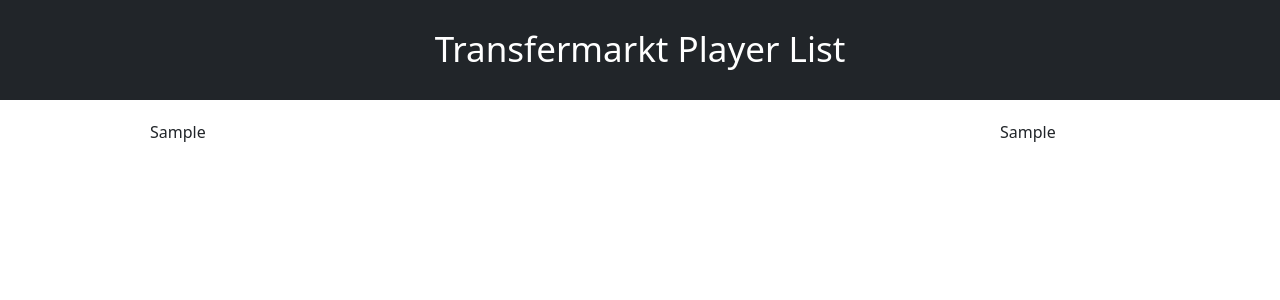
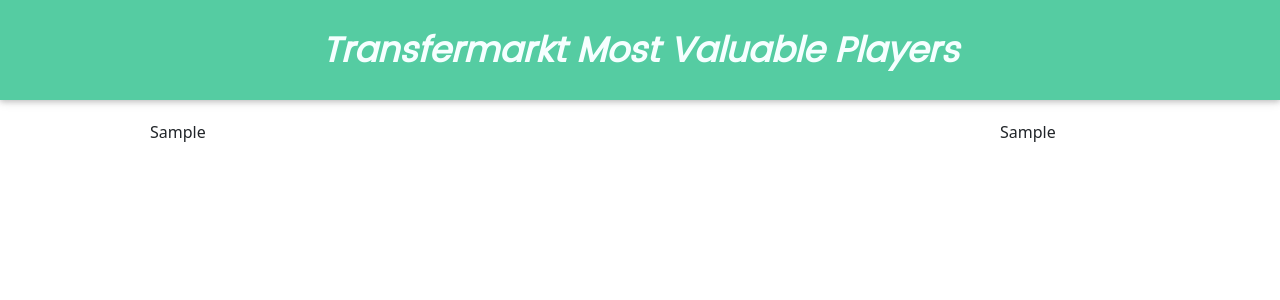
Before and after one commit to whxogus215/FootballPlayerWebCrawling, a Flask app: template templates/result.html in a window 1280 px wide. Shown: the top 300 px of the page. Run offline with Flask 2, Linux system fonts and the light colour scheme; the template is opened without the code that fills it: most values are stand-ins (such as "Sample title", 1, 10 or a date in 2020).

Commit message:
result.html 스타일 변경 및 폰트 추가

```diff
--- a/app.py
+++ b/app.py
@@ -10,20 +10,24 @@
 
 @app.route("/result", methods=['POST'])
 def show_result():
-    num = request.form["listnum"]
-    typeList = request.form.getlist('type')
-    pos = request.form['position']
-    sort = request.form['sorting']
+    num = request.form["listNum"]
+    # 입력 값 없으면 그냥 index 반환
+    if num == "" or num is None:
+        return render_template('index.html')
+    else:
+        typeList = request.form.getlist('type')
+        pos = request.form['position']
+        sort = request.form['sorting']
 
-    df = tf.show_valueList(num, typeList, pos)
-    df = tf.sort_valueList(sort)
+        df = tf.show_valueList(num, typeList, pos)
+        df = tf.sort_valueList(sort)
 
-    df_html = df.to_html(justify='left', classes='table')
+        df_html = df.to_html(justify='left', classes='table')
 
-    nf = tf.show_nationList()
-    nf_html = nf.to_html(index=False, justify='left',classes='table')
+        nf = tf.show_nationList()
+        nf_html = nf.to_html(index=False, justify='left',classes='table')
 
-    return render_template('result.html', df_html=df_html, nf_html=nf_html)
+        return render_template('result.html', df_html=df_html, nf_html=nf_html)
 
 if __name__ == "__main__":
     # 개발 끝나면 디버그 종료하기
--- a/static/result_style.css
+++ b/static/css/result_style.css
@@ -1,3 +1,8 @@
+@font-face {
+    font-family: "Poppins";
+    src: url("/static/font/Poppins-Regular.ttf");
+}
+
 body {
     display: grid;
 
@@ -12,33 +17,39 @@
     grid-template-rows: 100px auto;
     /* 1열 2열 너비 지정 */
     grid-template-columns: 3.5fr 1fr;
-
     gap: 20px;
-
     height : 100vh;
-
-
 }
 
 .title-header h1 {
     font-size: 35px;
     text-align: center;
-    padding-top: 12px;
+    padding-top: 29px;
+    color: #f6ffff;
+    font-family: 'Poppins',sans-serif;
+    font-weight: 600;
+    font-style: oblique;
+
+
 }
 
 .dataframe table {
     margin-bottom: 0px;
 }
 
-thead { background:lightgray;}
+thead { background:#55cca2;
+}
+
+thead>tr {
+    color: #f6ffff;
+}
+
+tbody { background-color: white;
+}
 
 td:nth-of-type(1){
     font-weight: bold;
-}
 
-tr>th {
-    border-right: 1px solid black;
-    border-bottom: 1px solid black;
 }
 
 tr>td {
@@ -50,10 +61,13 @@
 table {
     width: 100%;
     table-layout: auto;
+    font-family: 'Poppins',sans-serif;
 }
 
 #pageHeader {
     grid-area: header;
+    background-color: #55cca2;
+    box-shadow: 0 2px 5px 0 rgb(0 0 0 / 16%), 0 2px 10px 0 rgb(0 0 0 / 12%);
 }
 
 #mainArticle {
@@ -62,6 +76,12 @@
     margin-bottom: 20px;
 }
 
+#mainArticle tbody>tr>th{
+    border-right: 1px solid black;
+    border-bottom: 1px solid black;
+}
+
+
 #nationTable {
     grid-area: nation;
     margin-right: 160px;
--- /dev/null
+++ b/static/js/script.js
@@ -0,0 +1,9 @@
+function required(){
+    var empt = document.forms["Form"]["listNum"].value;
+    if (empt == "")
+    {
+        alert("Please input number");
+        return false;
+    }
+    return true;
+}
--- a/templates/result.html
+++ b/templates/result.html
@@ -5,14 +5,13 @@
     <meta http-equiv="X-UA-Compatible" content="IE=edge">
     <meta name="viewport" content="width=device-width, initial-scale=1.0">
     <title>Transfer List</title>
-    <link href="static/result_style.css" rel="stylesheet">
+    <link href="static/css/result_style.css" rel="stylesheet">
     <link href="https://cdn.jsdelivr.net/npm/bootstrap@5.2.0-beta1/dist/css/bootstrap.min.css" rel="stylesheet" integrity="sha384-0evHe/X+R7YkIZDRvuzKMRqM+OrBnVFBL6DOitfPri4tjfHxaWutUpFmBp4vmVor" crossorigin="anonymous">
 </head>
-
 <body>
-    <header class="p-3 bg-dark text-white" id="pageHeader">
+    <header id="pageHeader">
         <div class="title-header">
-            <h1>Transfermarkt Player List</h1>
+            <h1>Transfermarkt Most Valuable Players</h1>
         </div>
     </header>
 
@@ -28,5 +27,6 @@
 
 
     <script src="https://cdn.jsdelivr.net/npm/bootstrap@5.2.0-beta1/dist/js/bootstrap.bundle.min.js" integrity="sha384-pprn3073KE6tl6bjs2QrFaJGz5/SUsLqktiwsUTF55Jfv3qYSDhgCecCxMW52nD2" crossorigin="anonymous"></script>
+    <script src="/static/js/script.js"></script>
 </body>
 </html>
```
Also changed, not shown: templates/index.html (+5 -8 lines), static/css/index_style.css (renamed from static/index_style.css), static/font/Poppins-Bold.ttf (added), static/font/Poppins-Light.ttf (added), static/font/Poppins-Medium.ttf (added), static/font/Poppins-Regular.ttf (added), static/font/Poppins-SemiBold.ttf (added).
